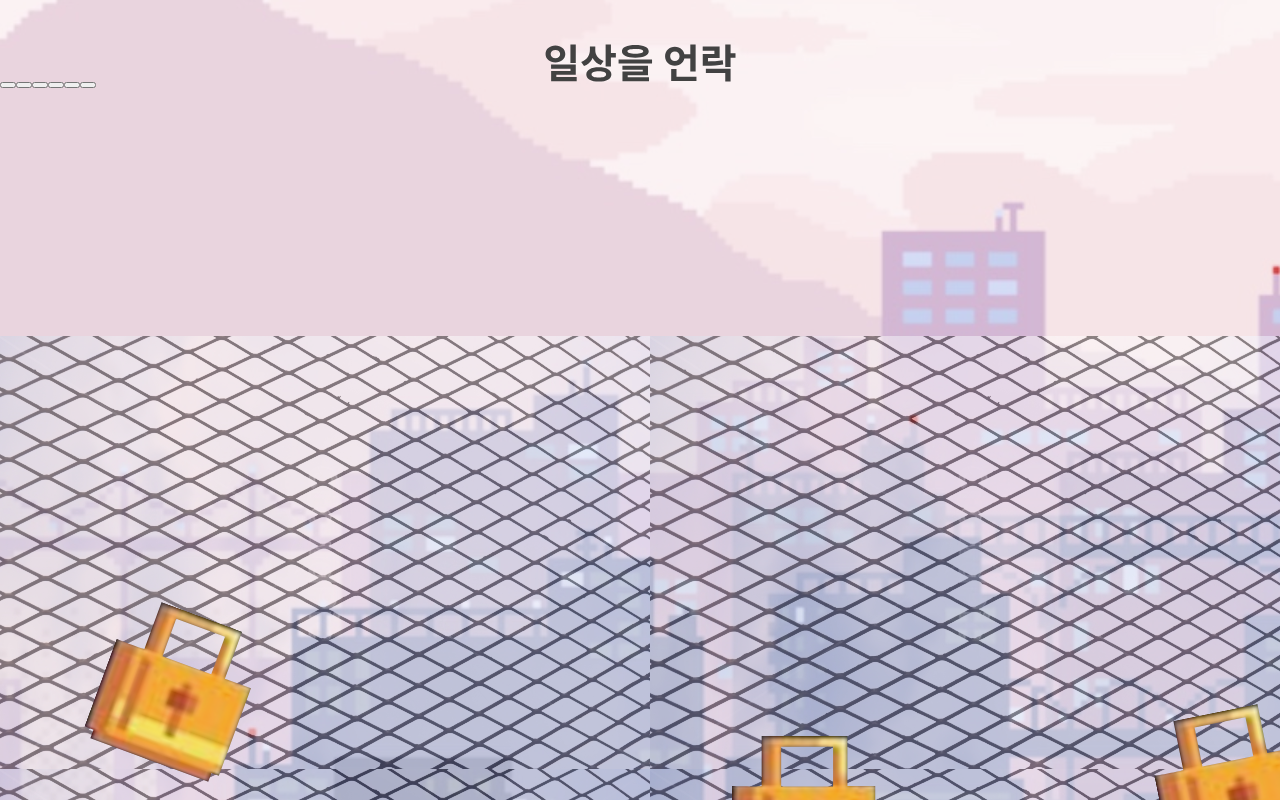
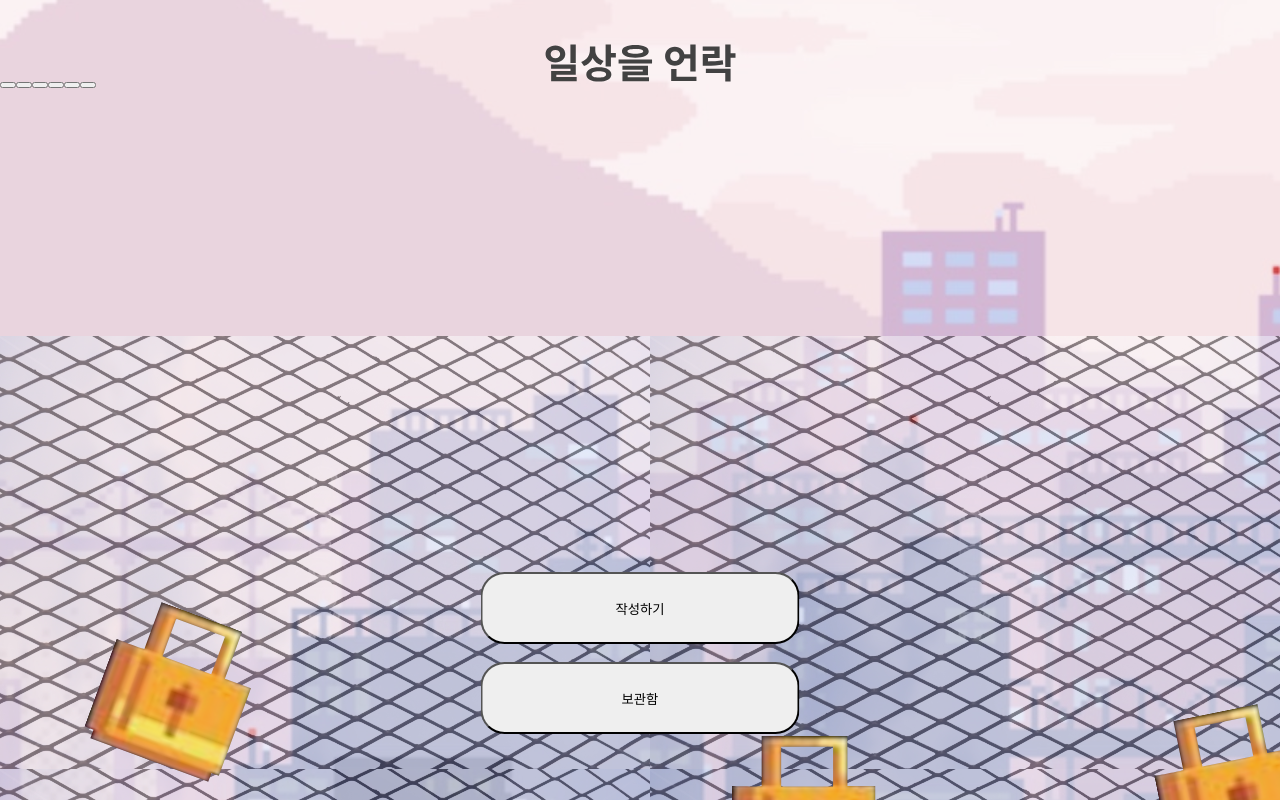
Before and after one commit to SOPKATON-Group3/Client, a React (Create React App) app: page /main in a window 1280 px wide. Shown: the top 800 px of the page. Built offline with nearby package versions, Linux system fonts and the light colour scheme.

Commit message:
feat: 버튼 구현

```diff
--- a/src/pages/Main.jsx
+++ b/src/pages/Main.jsx
@@ -14,6 +14,10 @@ function Main() {
       </StyledLogoWrapper>
       <UnLockContainer />
       <StyledWireBackground url={wireBackgroundImg} />
+      <StyledButtonWrapper>
+        <button>작성하기</button>
+        <button>보관함</button>
+      </StyledButtonWrapper>
     </StyledRoot>
   );
 }
@@ -42,3 +46,19 @@ const StyledWireBackground = styled.div`
   height: 58%;
   bottom: 0;
 `;
+
+const StyledButtonWrapper = styled.div`
+  display: flex;
+  flex-direction: column;
+  gap: 1.8rem;
+  position: absolute;
+  bottom: 6.6rem;
+  left: 50%;
+  transform: translateX(-50%);
+  z-index: 99;
+  button {
+    width: 31.9rem;
+    height: 7.2rem;
+    border-radius: 2.4rem;
+  }
+`;
```
